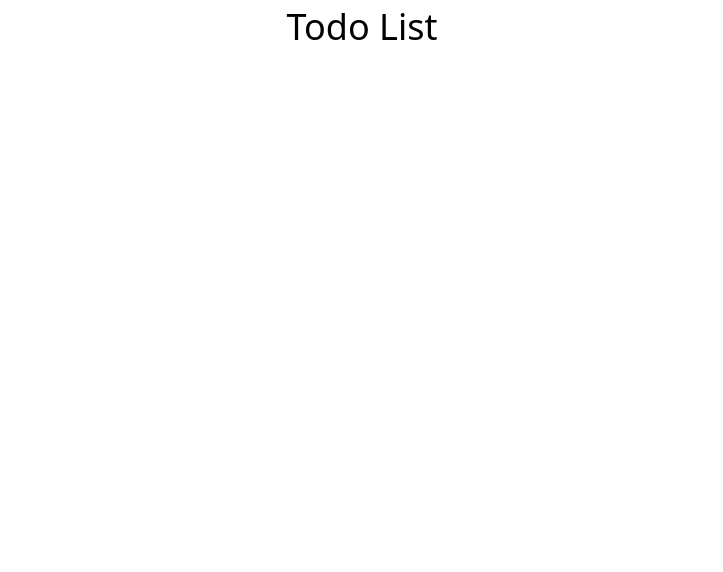
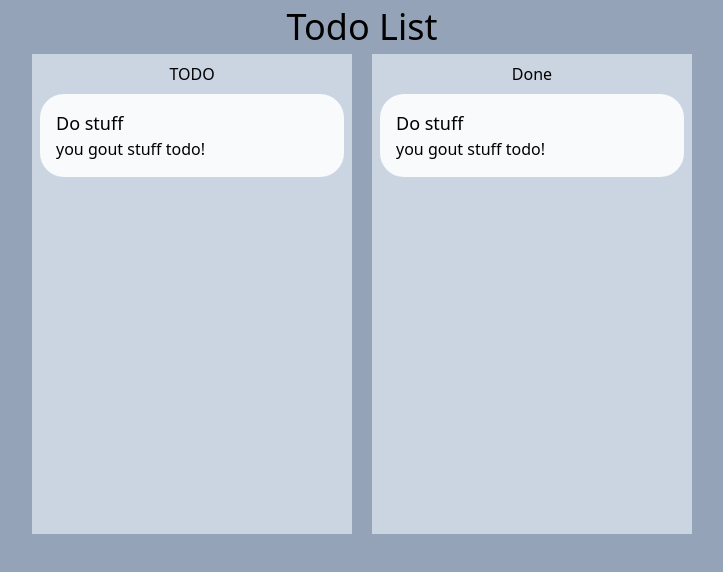
Before and after one commit to Censacrof/cloud-todo-list, a React (Vite) app in the folder todo-list-frontend/: page / in a window 1280 px wide. Shown: the top 572 px of the page, without its empty margins (278-1001 px from the left). Built offline with nearby package versions, Linux system fonts and the light colour scheme.

Commit message:
Added task columns and cards

```diff
--- a/todo-list-frontend/index.html
+++ b/todo-list-frontend/index.html
@@ -6,7 +6,7 @@
     <meta name="viewport" content="width=device-width, initial-scale=1.0" />
     <title>Vite + React + TS</title>
   </head>
-  <body>
+  <body class="bg-slate-400">
     <div id="root"></div>
     <script type="module" src="/src/main.tsx"></script>
   </body>
--- a/todo-list-frontend/src/components/TodoList.tsx
+++ b/todo-list-frontend/src/components/TodoList.tsx
@@ -1,5 +1,45 @@
 import { FC } from "react";
 
 export const TodoList: FC = function TodoList() {
-  return <></>;
+  return (
+    <div className="flex flex-row justify-between gap-5">
+      <TodoListColumn columnName={"TODO"} />
+      <TodoListColumn columnName={"Done"} />
+    </div>
+  );
 };
+
+interface TodoListColumnProps {
+  columnName: string;
+}
+const TodoListColumn: FC<TodoListColumnProps> = function TodoListColumn({
+  columnName,
+}) {
+  return (
+    <div className="w-80 flex flex-col items-center min-h-[30rem] bg-slate-300">
+      <p className="p-2">{columnName}</p>
+      <div className="w-full flex flex-col gap-4 px-2">
+        <TaskCard
+          taskName={"Do stuff"}
+          taskDescription={"you gout stuff todo!"}
+        />
+      </div>
+    </div>
+  );
+};
+
+interface TaskCardProps {
+  taskName: string;
+  taskDescription: string;
+}
+const TaskCard: FC<TaskCardProps> = function TaskCard({
+  taskName,
+  taskDescription,
+}) {
+  return (
+    <div className="w-full flex flex-col rounded-3xl p-4 bg-slate-50">
+      <h3>{taskName}</h3>
+      <p>{taskDescription}</p>
+    </div>
+  );
+};
```
